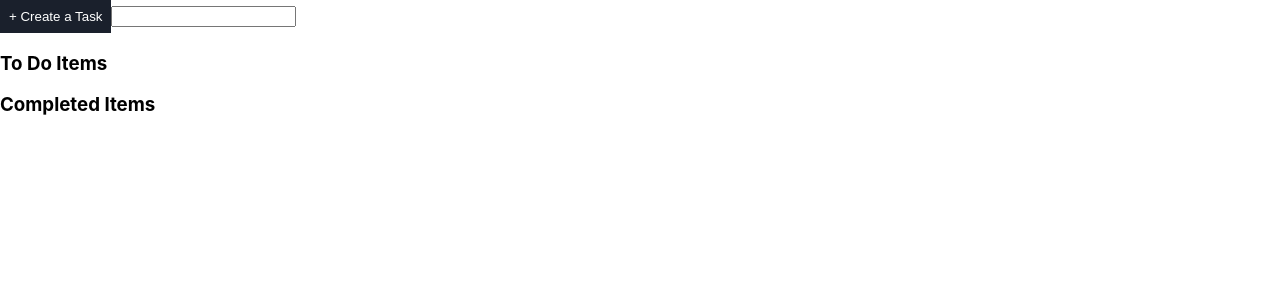
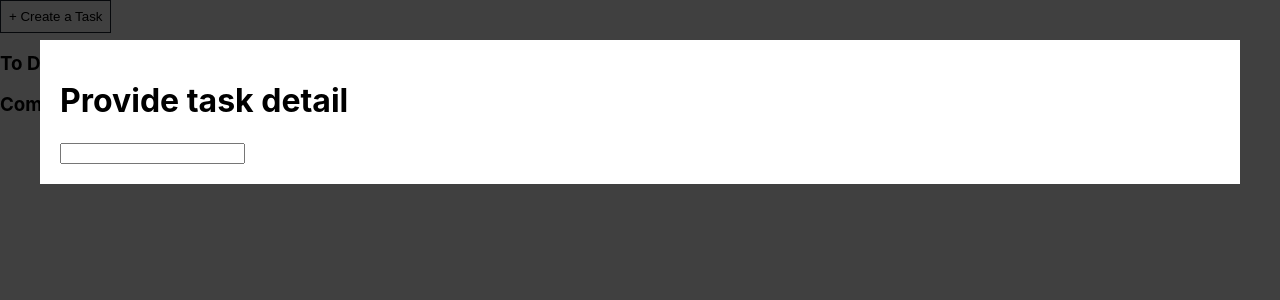
Before and after one commit to amanjadon54/todo-app, a React (Create React App) app: page / in a window 1280 px wide. Both pictures are taken after a click on the button "+ Create a Task". Shown: the top 300 px of the page. Built offline with nearby package versions, Linux system fonts and the light colour scheme.

Commit message:
Core: added dialog box for input

```diff
--- a/src/App.js
+++ b/src/App.js
@@ -3,6 +3,8 @@ import "./App.scss";
 import Button from "./components/Button";
 import InputField from "./components/InputField";
 import CheckBoxButton from "./components/CheckBoxButton";
+import DialogModal from "./components/DialogModal";
+
 import React, { Component } from "react";
 
 class App extends Component {
@@ -28,6 +30,7 @@ class App extends Component {
         value: event.target.value,
       },
     ];
+    DialogModal.close("my-custom-modal");
     this.setState({ showAddTaskLabel: false, toDoTaskList: updatedList });
   };
 
@@ -95,7 +98,12 @@ class App extends Component {
           buttonClick={this.addButtonClick}
           buttonLabel="+ Create a Task"
         />
-        {showAddTaskLabel && <InputField inputLabelOnKey={this.addTaskEnter} />}
+        {showAddTaskLabel && (
+          <DialogModal id="my-custom-modal">
+            <h1>Provide task detail</h1>
+            <InputField inputLabelOnKey={this.addTaskEnter} />
+          </DialogModal>
+        )}
         <h3>To Do Items</h3>
         {this.state.toDoTaskList.map((task) => (
           <CheckBoxButton
--- /dev/null
+++ b/src/components/DialogModal/index.js
@@ -0,0 +1,77 @@
+import React, { Component } from "react";
+import PropTypes from "prop-types";
+import "./style.scss";
+
+const propTypes = {
+  id: PropTypes.string.isRequired,
+};
+
+class DialogModal extends Component {
+  static modals = [];
+
+  static open = (id) => (e) => {
+    e.preventDefault();
+
+    // open modal specified by id
+    let modal = DialogModal.modals.find((x) => x.props.id === id);
+    modal.setState({ isOpen: true });
+    // document.body.classList.add("jw-modal-open");
+  };
+
+  static close = (id) => (e) => {
+    e.preventDefault();
+
+    // close modal specified by id
+    let modal = DialogModal.modals.find((x) => x.props.id === id);
+    modal.setState({ isOpen: false });
+    // document.body.classList.remove("jw-modal-open");
+  };
+
+  constructor(props) {
+    super(props);
+
+    this.state = { isOpen: true };
+  }
+
+  //   componentDidMount() {
+  //     // move element to bottom of page (just before </body>) so it can be displayed above everything else
+  //     // document.body.appendChild(this.element);
+
+  //     // add this modal instance to the modal service so it's accessible from other components
+  //     DialogModal.modals.push(this);
+  //   }
+
+  //   componentWillUnmount() {
+  //     // remove this modal instance from modal service
+  //     DialogModal.modals = DialogModal.modals.filter(
+  //       (x) => x.props.id !== this.props.id
+  //     );
+  //     this.element.remove();
+  //   }
+
+  //   handleClick = (e) => {
+  //     // close modal on background click
+  //     if (e.target.className === "jw-modal") {
+  //       DialogModal.close(this.props.id)(e);
+  //     }
+  //   };
+
+  render() {
+    return (
+      <div
+        style={{ display: +this.state.isOpen ? "" : "none" }}
+        onClick={this.handleClick}
+        ref={(el) => (this.element = el)}
+      >
+        <div className="jw-modal">
+          <div className="jw-modal-body">{this.props.children}</div>
+        </div>
+        <div className="jw-modal-background"></div>
+      </div>
+    );
+  }
+}
+
+DialogModal.propTypes = propTypes;
+
+export default DialogModal;
--- /dev/null
+++ b/src/components/DialogModal/style.scss
@@ -0,0 +1,43 @@
+.jw-modal {
+  /* modal container fixed across whole screen */
+  position: fixed;
+  top: 0;
+  right: 0;
+  bottom: 0;
+  left: 0;
+
+  /* z-index must be higher than .modal-background */
+  z-index: 1000;
+
+  /* enables scrolling for tall modals */
+  overflow: auto;
+
+  .jw-modal-body {
+    padding: 20px;
+    background: #fff;
+
+    /* margin exposes part of the modal background */
+    margin: 40px;
+  }
+}
+
+.jw-modal-background {
+  /* modal background fixed across whole screen */
+  position: fixed;
+  top: 0;
+  right: 0;
+  bottom: 0;
+  left: 0;
+
+  /* semi-transparent black  */
+  background-color: #000;
+  opacity: 0.75;
+
+  /* z-index must be below .modal and above everything else  */
+  z-index: 900;
+}
+
+.jw-modal-open {
+  /* body overflow is hidden to hide main scrollbar when modal window is open */
+  overflow: hidden;
+}
```
